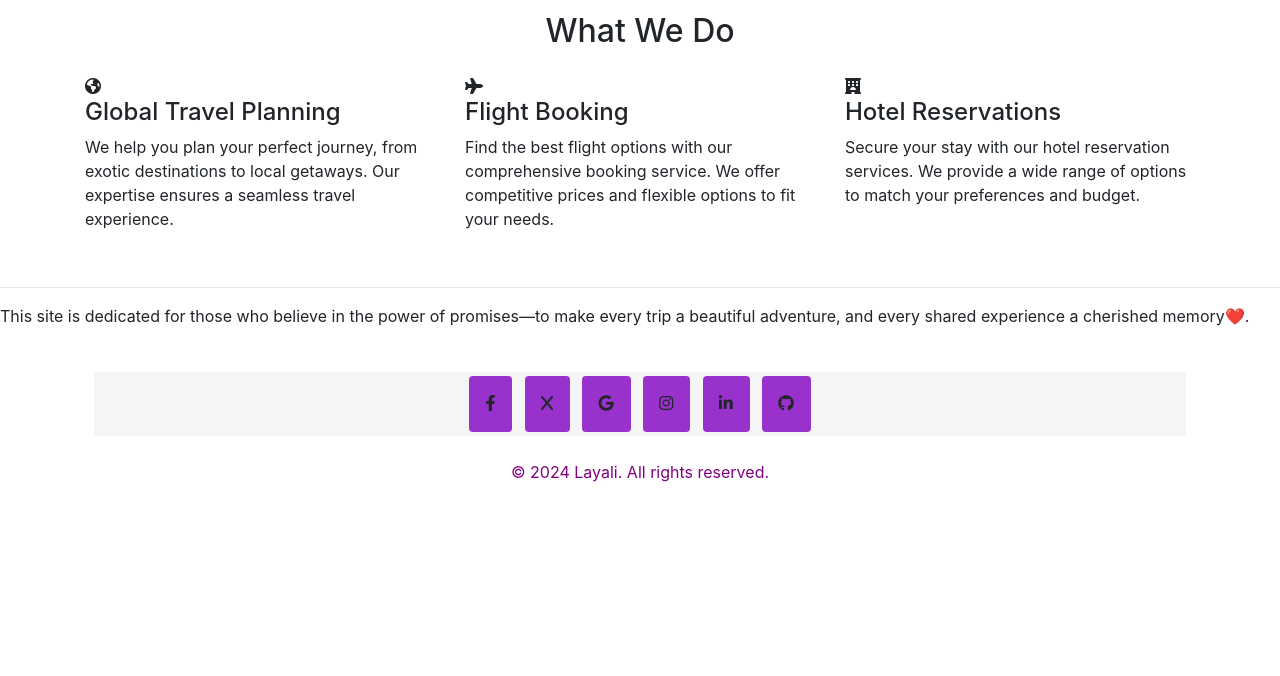
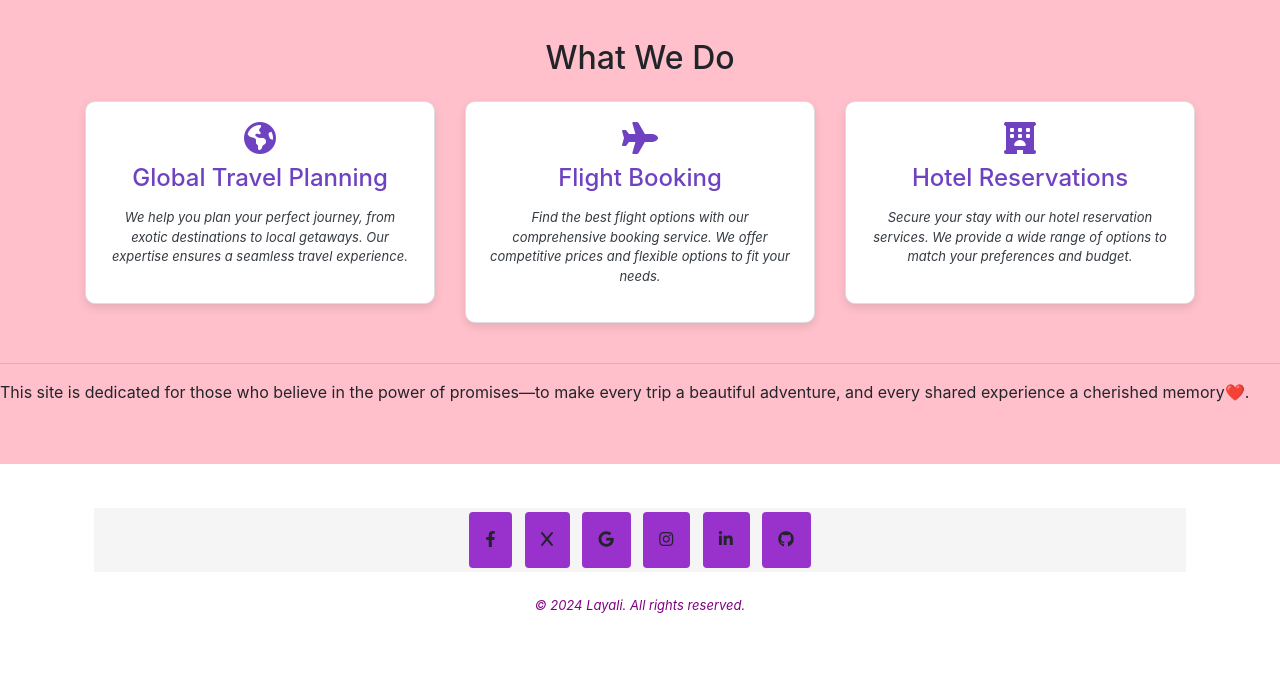
Before and after one commit to ci-sumi/neethus-travel-desk, a Django app: page /accounts/index in a window 1280 px wide. Shown: the part 1612-2288 px from the top of the page. Before the commit the page ends 2094 px from the top, so only its background shows below. Run offline with Django 5.2, Linux system fonts and the light colour scheme; some libraries are stand-ins or nearby versions.

Commit message:
Add style to service cards

```diff
--- a/core/static/css/homepage.css
+++ b/core/static/css/homepage.css
@@ -200,6 +200,41 @@ main {
     color: #999;
   }
 
+  .services-section {
+    padding: 60px 0;
+    background-color: pink;
+}
+.service-card {
+    text-align: center;
+    border: 1px solid #ddd;
+    border-radius: 10px;
+    padding: 20px;
+    background-color: #fff;
+    box-shadow: 0 4px 8px rgba(0, 0, 0, 0.1);
+}
+.service-card h4 {
+    margin-bottom: 15px;
+    color: #6f42c1; /* Purple color */
+}
+.service-card p {
+    color: #343a40; /* Dark color for contrast */
+}
+.service-card i {
+    font-size: 2rem;
+    color: #6f42c1; /* Purple color */
+    margin-bottom: 10px;
+}
+hr{
+  color:purple;
+}
+h3{
+  margin-left:170px;
+}
+p{
+  font-style: italic;
+  font-size: small;
+}
+
 
 footer {
     margin-top: auto; /* Pushes the footer to the bottom of the page */
```
